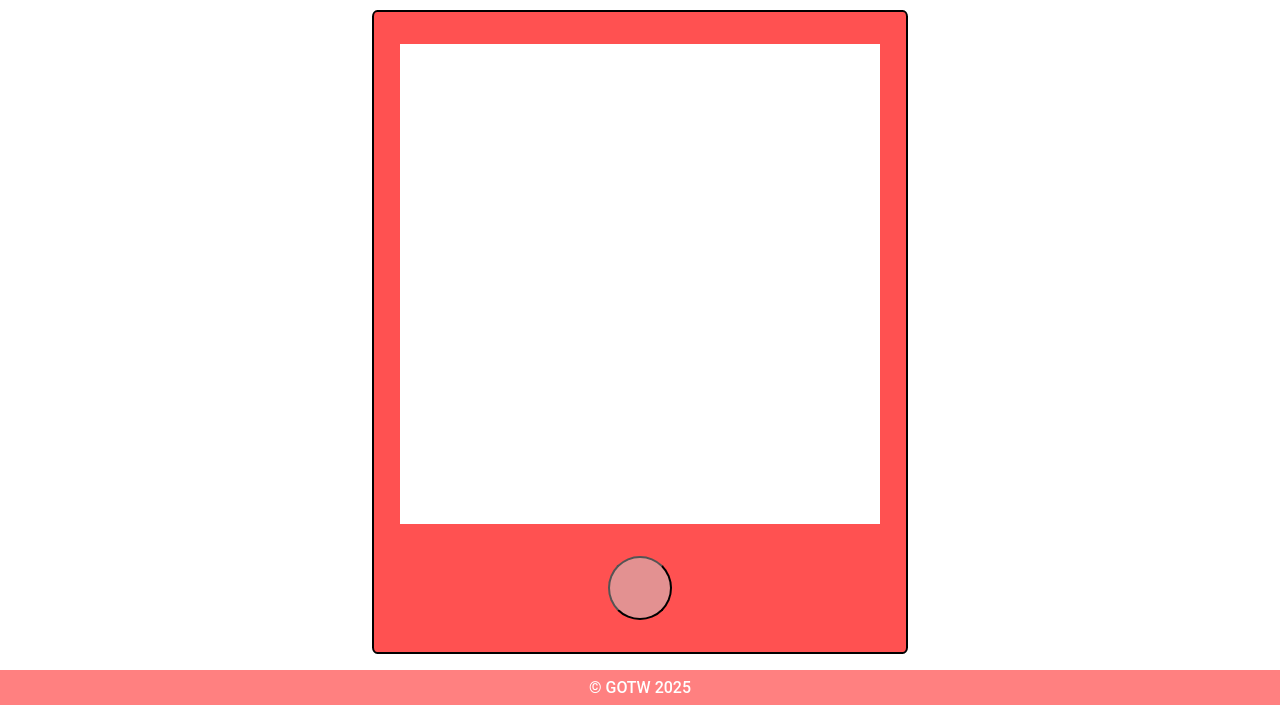
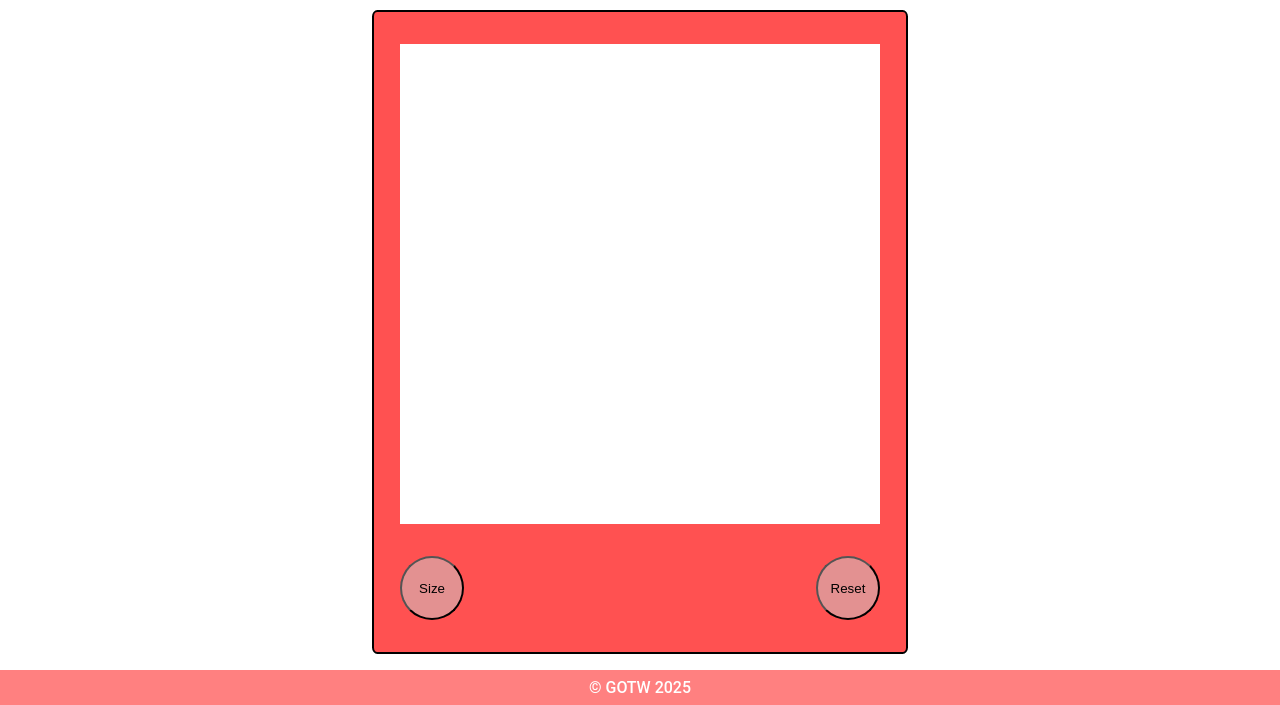
Before and after one commit to G-O-T-W/etch-a-sketch, a plain HTML site: page index.html in a window 1280 px wide. Shown: the part 95-800 px from the top of the page. Drawn offline with Linux system fonts and the light colour scheme.

Commit message:
Layout size and reset buttons

```diff
--- a/index.html
+++ b/index.html
@@ -11,7 +11,10 @@
     <div class="header">Etch-a-Sketch</div>
     <div class="container">
         <div class="sketchspace"></div>
-        <button class="resetbtn"></button>
+        <div class="buttons">
+            <button class="sizebtn">Size</button>
+            <button class="resetbtn">Reset</button>
+        </div>
     </div>
     <div class="footer">&copy; GOTW 2025</div>
 </body>
--- a/styles.css
+++ b/styles.css
@@ -41,12 +41,13 @@ body {
     flex-flow: row wrap;
 }
 
-.pixel {
-    /* width: 219px; */
-    /* flex: 1; */
+.buttons {
+    width: 480px;
+    display: flex;
+    justify-content: space-between;
 }
 
-.resetbtn {
+button {
     border-radius: 50%;
     height: 64px;
     width: 64px;
```
